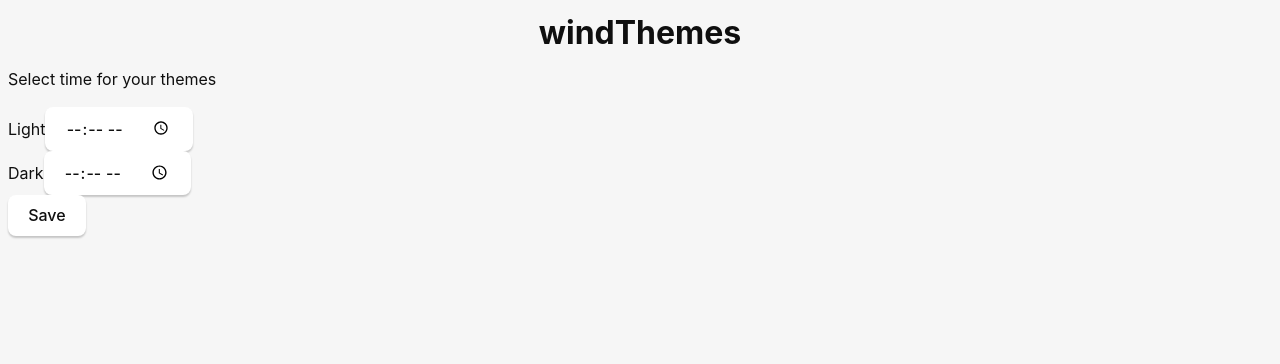
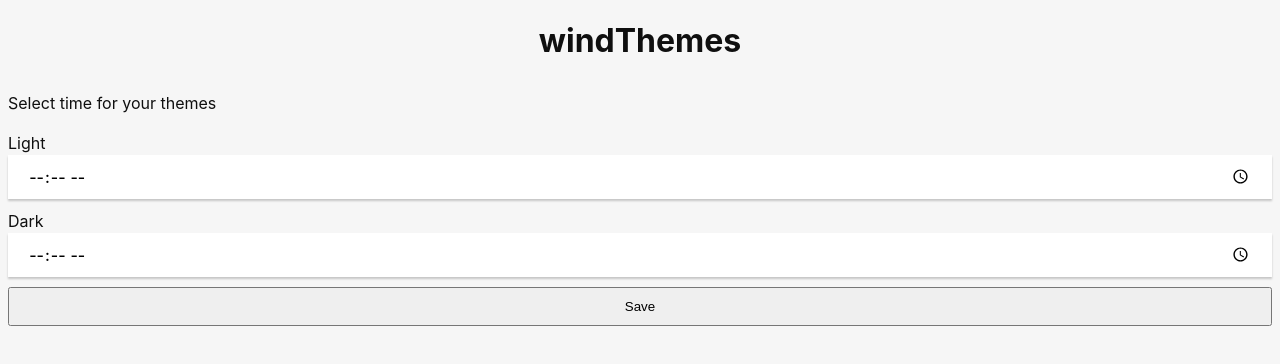
Before and after one commit to sabuthess/windThemes, a React (Vite) app: page / in a window 1280 px wide. Shown: the top 364 px of the page. Built offline with nearby package versions, Linux system fonts and the light colour scheme.

Commit message:
feat: change the last styles and add new styeles

```diff
--- a/src/App.css
+++ b/src/App.css
@@ -1,10 +1,3 @@
-.logo.vite:hover {
-  filter: drop-shadow(0 0 2em #747bff);
-}
-
-.logo.react:hover {
-  filter: drop-shadow(0 0 2em #61dafb);
-}
 :root {
   font-family: Inter, Avenir, Helvetica, Arial, sans-serif;
   font-size: 16px;
@@ -30,60 +23,44 @@
   text-align: center;
 }
 
-.logo {
-  height: 6em;
-  padding: 1.5em;
-  will-change: filter;
-  transition: 0.75s;
-}
-
-.logo.tauri:hover {
-  filter: drop-shadow(0 0 2em #24c8db);
-}
-
-.row {
-  display: flex;
-  justify-content: center;
-}
-
-a {
-  font-weight: 500;
-  color: #646cff;
-  text-decoration: inherit;
-}
-
-a:hover {
-  color: #535bf2;
-}
-
 h1 {
   text-align: center;
 }
 
-input,
-button {
-  border-radius: 8px;
+form {
+  display: flex;
+  flex-direction: column;
+  gap: 10px;
+}
+
+div {
+  display: flex;
+  flex-direction: column;
+  gap: 5;
+}
+
+input {
   border: 1px solid transparent;
   padding: 0.6em 1.2em;
   font-size: 1em;
   font-weight: 500;
   font-family: inherit;
-  color: #0f0f0f;
-  background-color: #ffffff;
+  background-color: #;
   transition: border-color 0.25s;
   box-shadow: 0 2px 2px rgba(0, 0, 0, 0.2);
 }
 
 button {
   cursor: pointer;
+  padding: 10px;
+  width: 100%;
 }
 
 button:hover {
-  border-color: #396cd8;
-}
-button:active {
-  border-color: #396cd8;
-  background-color: #e8e8e8;
+  background-color: #16a085;
+  border: none;
+  outline: none;
+  color: #fff;
 }
 
 input,
```
